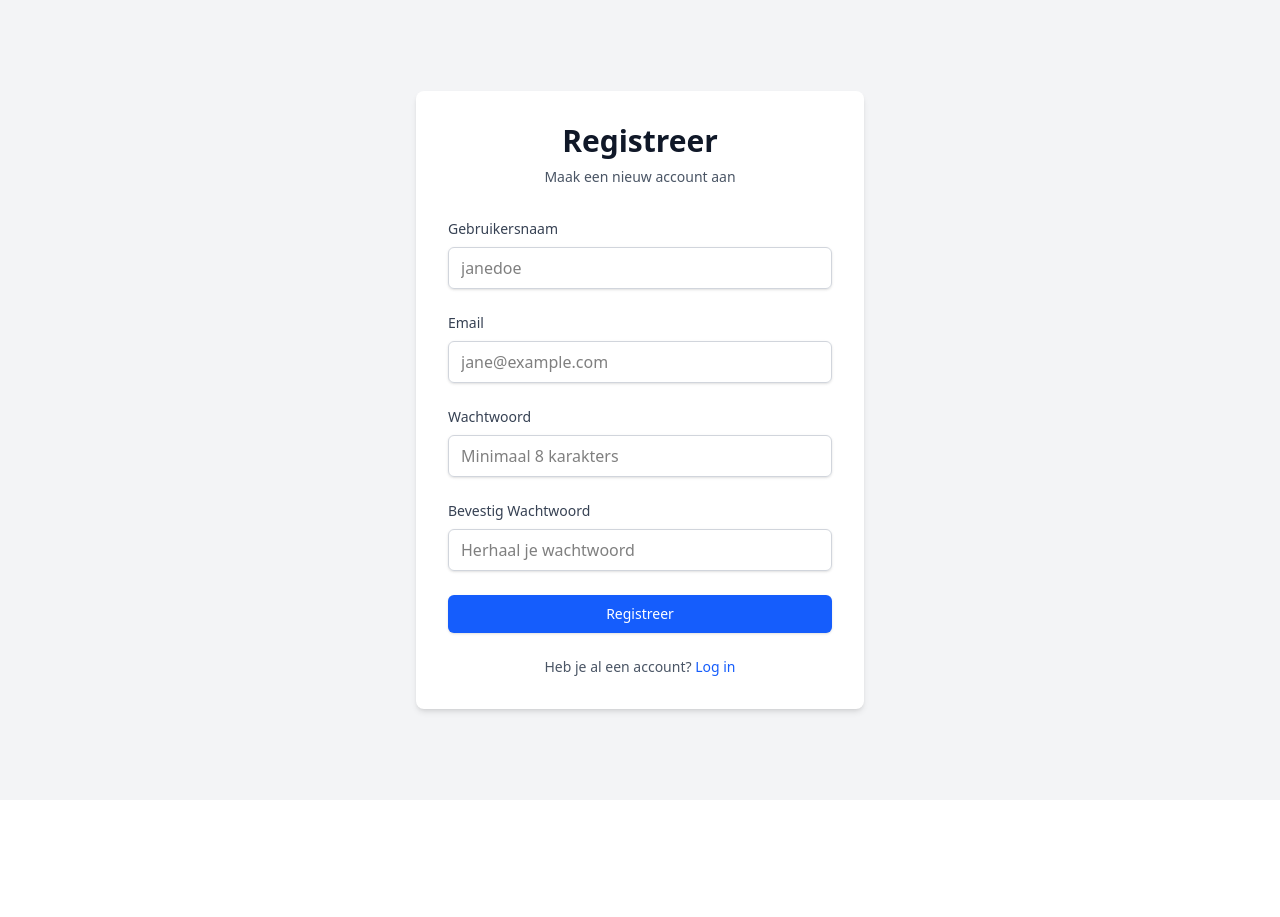
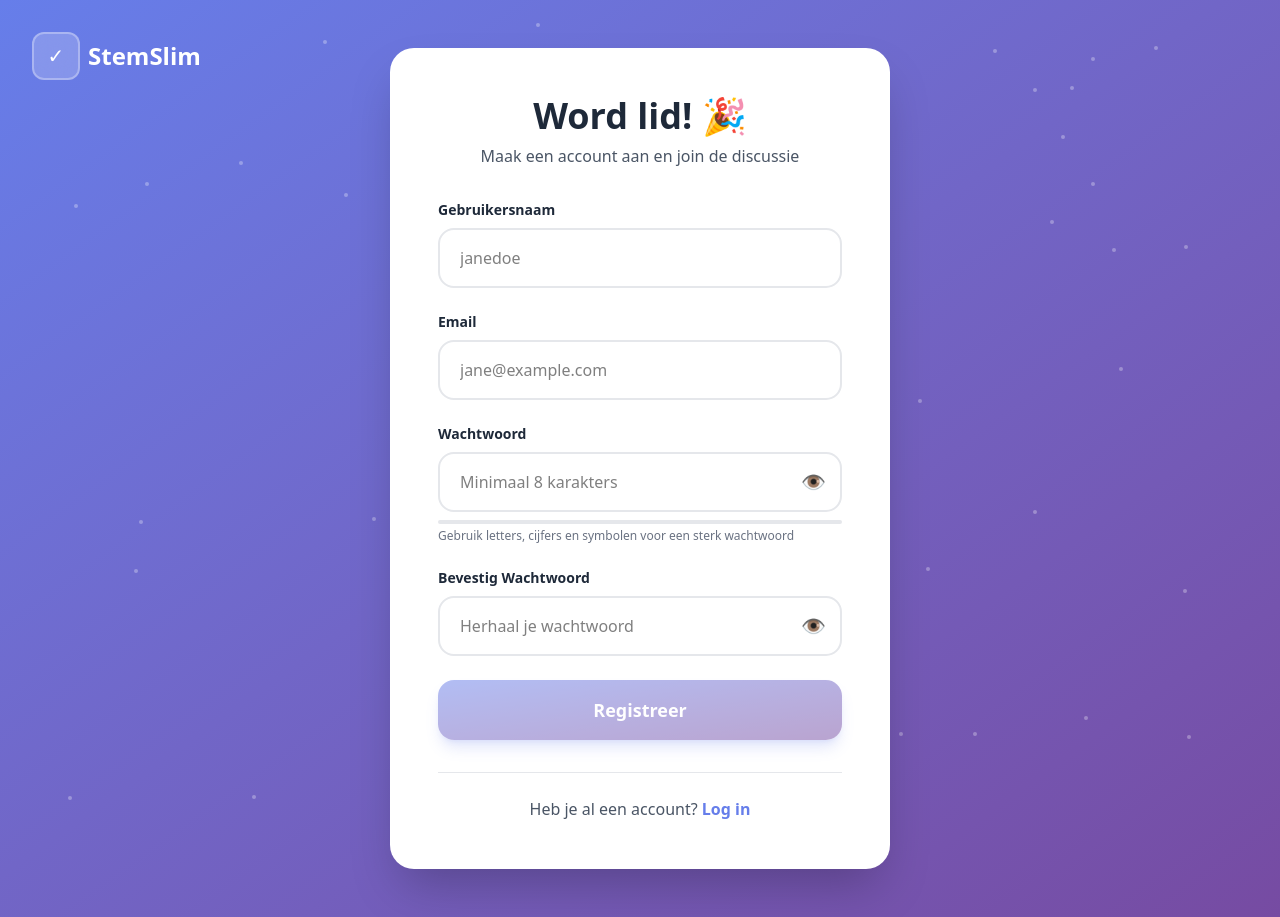
Before and after one commit to Zoiye1/election-app, a Vue app in the folder frontend/: page /register in a window 1280 px wide. Before the commit the page ends 800 px from the top, so only its background shows below. Built offline with nearby package versions, Linux system fonts and the light colour scheme; the HTML template or start-up script is replaced by a standard one.

Commit message:
(Style(Register.vue)) New design added to register page

```diff
--- a/frontend/src/views/RegisterPage.vue
+++ b/frontend/src/views/RegisterPage.vue
@@ -1,16 +1,32 @@
 <template>
-  <div class="min-h-screen bg-gray-100 flex items-center justify-center py-12 px-4 sm:px-6 lg:px-8">
-    <div class="max-w-md w-full bg-white rounded-lg shadow-md p-8">
-      <div class="mb-8">
-        <h1 class="text-3xl font-bold text-center text-gray-900">Registreer</h1>
-        <p class="mt-2 text-center text-sm text-gray-600">
-          Maak een nieuw account aan
-        </p>
+  <!-- Background gradient with particles -->
+  <div class="min-h-screen bg-gradient-to-br from-[#667eea] to-[#764ba2] relative overflow-hidden flex items-center justify-center py-12 px-4">
+    <!-- Animated particles -->
+    <div class="fixed inset-0 pointer-events-none" id="particles"></div>
+
+    <!-- Logo in top left -->
+    <div class="absolute top-8 left-8 z-10">
+      <a href="/" class="flex items-center gap-2 no-underline group transition-transform hover:scale-105">
+        <div class="w-12 h-12 bg-white/20 backdrop-blur-lg rounded-xl flex items-center justify-center text-white text-xl border-2 border-white/30">
+          ✓
+        </div>
+        <span class="text-2xl font-extrabold text-white">StemSlim</span>
+      </a>
     </div>
 
+    <!-- Register Container -->
+    <div class="relative z-10 w-full max-w-[500px] bg-white rounded-3xl shadow-2xl p-10 sm:p-12 animate-slide-in">
+      <!-- Header -->
+      <div class="text-center mb-8">
+        <h1 class="text-4xl font-extrabold text-gray-800 mb-2">Word lid! 🎉</h1>
+        <p class="text-gray-600">Maak een account aan en join de discussie</p>
+      </div>
+
+      <!-- Form -->
       <form @submit.prevent="handleRegister" class="space-y-6">
+        <!-- Username -->
         <div>
-          <label for="username" class="block text-sm font-medium text-gray-700 mb-2">
+          <label for="username" class="block text-gray-800 font-semibold mb-2 text-sm">
             Gebruikersnaam
           </label>
           <input
@@ -18,13 +34,19 @@
             id="username"
             v-model="username"
             required
+            minlength="3"
             placeholder="janedoe"
-            class="w-full px-3 py-2 border border-gray-300 rounded-md shadow-sm focus:outline-none focus:ring-2 focus:ring-blue-500 focus:border-blue-500"
+            class="w-full px-5 py-4 border-2 border-gray-200 rounded-2xl text-base transition-all focus:outline-none focus:border-[#667eea] focus:shadow-lg focus:shadow-[#667eea]/10"
+            :class="{ 'border-red-500': errorMessage && errorMessage.includes('gebruikersnaam') }"
           />
+          <p v-if="errorMessage && errorMessage.includes('gebruikersnaam')" class="text-red-500 text-xs mt-2">
+            {{ errorMessage }}
+          </p>
         </div>
 
+        <!-- Email -->
         <div>
-          <label for="email" class="block text-sm font-medium text-gray-700 mb-2">
+          <label for="email" class="block text-gray-800 font-semibold mb-2 text-sm">
             Email
           </label>
           <input
@@ -33,60 +55,124 @@
             v-model="email"
             required
             placeholder="jane@example.com"
-            class="w-full px-3 py-2 border border-gray-300 rounded-md shadow-sm focus:outline-none focus:ring-2 focus:ring-blue-500 focus:border-blue-500"
+            class="w-full px-5 py-4 border-2 border-gray-200 rounded-2xl text-base transition-all focus:outline-none focus:border-[#667eea] focus:shadow-lg focus:shadow-[#667eea]/10"
+            :class="{ 'border-red-500': errorMessage && errorMessage.includes('email') }"
           />
+          <p v-if="errorMessage && errorMessage.includes('email')" class="text-red-500 text-xs mt-2">
+            {{ errorMessage }}
+          </p>
         </div>
 
+        <!-- Password -->
         <div>
-          <label for="password" class="block text-sm font-medium text-gray-700 mb-2">
+          <label for="password" class="block text-gray-800 font-semibold mb-2 text-sm">
             Wachtwoord
           </label>
+          <div class="relative">
             <input
-            type="password"
+              :type="showPassword ? 'text' : 'password'"
               id="password"
               v-model="password"
               required
+              minlength="8"
               placeholder="Minimaal 8 karakters"
-            minlength="8"
-            class="w-full px-3 py-2 border border-gray-300 rounded-md shadow-sm focus:outline-none focus:ring-2 focus:ring-blue-500 focus:border-blue-500"
+              @input="checkPasswordStrength"
+              class="w-full px-5 py-4 pr-12 border-2 border-gray-200 rounded-2xl text-base transition-all focus:outline-none focus:border-[#667eea] focus:shadow-lg focus:shadow-[#667eea]/10"
             />
+            <button
+              type="button"
+              @click="showPassword = !showPassword"
+              class="absolute right-4 top-1/2 -translate-y-1/2 text-gray-400 hover:text-[#667eea] transition-colors text-xl"
+            >
+              {{ showPassword ? '👁️‍🗨️' : '👁️' }}
+            </button>
+          </div>
+          <!-- Password Strength Indicator -->
+          <div class="h-1 bg-gray-200 rounded-full mt-2 overflow-hidden">
+            <div
+              class="h-full transition-all duration-300 rounded-full"
+              :class="{
+                'w-1/3 bg-red-500': passwordStrength === 'weak',
+                'w-2/3 bg-orange-500': passwordStrength === 'medium',
+                'w-full bg-green-500': passwordStrength === 'strong'
+              }"
+            ></div>
+          </div>
+          <p
+            class="text-xs mt-1"
+            :class="{
+              'text-red-500': passwordStrength === 'weak',
+              'text-orange-500': passwordStrength === 'medium',
+              'text-green-500': passwordStrength === 'strong',
+              'text-gray-500': !passwordStrength
+            }"
+          >
+            {{ passwordStrengthText }}
+          </p>
         </div>
 
+        <!-- Confirm Password -->
         <div>
-          <label for="confirmPassword" class="block text-sm font-medium text-gray-700 mb-2">
+          <label for="confirmPassword" class="block text-gray-800 font-semibold mb-2 text-sm">
             Bevestig Wachtwoord
           </label>
+          <div class="relative">
             <input
-            type="password"
+              :type="showConfirmPassword ? 'text' : 'password'"
               id="confirmPassword"
               v-model="confirmPassword"
               required
               placeholder="Herhaal je wachtwoord"
-            class="w-full px-3 py-2 border border-gray-300 rounded-md shadow-sm focus:outline-none focus:ring-2 focus:ring-blue-500 focus:border-blue-500"
+              class="w-full px-5 py-4 pr-12 border-2 border-gray-200 rounded-2xl text-base transition-all focus:outline-none focus:border-[#667eea] focus:shadow-lg focus:shadow-[#667eea]/10"
+              :class="{ 'border-red-500': errorMessage && errorMessage.includes('overeen') }"
             />
+            <button
+              type="button"
+              @click="showConfirmPassword = !showConfirmPassword"
+              class="absolute right-4 top-1/2 -translate-y-1/2 text-gray-400 hover:text-[#667eea] transition-colors text-xl"
+            >
+              {{ showConfirmPassword ? '👁️‍🗨️' : '👁️' }}
+            </button>
+          </div>
+          <p v-if="errorMessage && errorMessage.includes('overeen')" class="text-red-500 text-xs mt-2">
+            {{ errorMessage }}
+          </p>
         </div>
 
+        <!-- Submit Button -->
         <button
           type="submit"
-          :disabled="isLoading"
-          class="w-full flex justify-center py-2 px-4 border border-transparent rounded-md shadow-sm text-sm font-medium text-white bg-blue-600 hover:bg-blue-700 focus:outline-none focus:ring-2 focus:ring-offset-2 focus:ring-blue-500 disabled:bg-gray-400 disabled:cursor-not-allowed transition-colors duration-200"
+          :disabled="isLoading || !isFormValid"
+          class="w-full py-4 bg-gradient-to-br from-[#667eea] to-[#764ba2] text-white rounded-2xl font-bold text-lg shadow-lg shadow-[#667eea]/40 transition-all hover:-translate-y-1 hover:shadow-xl hover:shadow-[#667eea]/50 disabled:opacity-50 disabled:cursor-not-allowed disabled:transform-none relative"
         >
-          {{ isLoading ? 'Bezig met registreren...' : 'Registreer' }}
+          <span v-if="!isLoading">Registreer</span>
+          <span v-else class="flex items-center justify-center gap-2">
+            <svg class="animate-spin h-5 w-5" viewBox="0 0 24 24">
+              <circle class="opacity-25" cx="12" cy="12" r="10" stroke="currentColor" stroke-width="4" fill="none"></circle>
+              <path class="opacity-75" fill="currentColor" d="M4 12a8 8 0 018-8V0C5.373 0 0 5.373 0 12h4zm2 5.291A7.962 7.962 0 014 12H0c0 3.042 1.135 5.824 3 7.938l3-2.647z"></path>
+            </svg>
+            Bezig met registreren...
+          </span>
         </button>
       </form>
 
-      <div v-if="errorMessage" class="mt-4 p-4 bg-red-100 border border-red-400 text-red-700 rounded-md">
-        {{ errorMessage }}
+      <!-- Error Message -->
+      <div v-if="errorMessage && !errorMessage.includes('gebruikersnaam') && !errorMessage.includes('email') && !errorMessage.includes('overeen')"
+           class="mt-6 p-4 bg-red-50 border-2 border-red-200 text-red-700 rounded-2xl text-sm">
+        ❌ {{ errorMessage }}
       </div>
 
-      <div v-if="successMessage" class="mt-4 p-4 bg-green-100 border border-green-400 text-green-700 rounded-md">
-        {{ successMessage }}
+      <!-- Success Message -->
+      <div v-if="successMessage"
+           class="mt-6 p-4 bg-green-50 border-2 border-green-200 text-green-700 rounded-2xl text-sm">
+        ✅ {{ successMessage }}
       </div>
 
-      <div class="mt-6 text-center">
-        <p class="text-sm text-gray-600">
+      <!-- Login Link -->
+      <div class="mt-8 text-center pt-6 border-t border-gray-200">
+        <p class="text-gray-600">
           Heb je al een account?
-          <a href="/login" class="font-medium text-blue-600 hover:text-blue-500">
+          <a href="/login" class="text-[#667eea] font-bold hover:text-[#764ba2] transition-colors">
             Log in
           </a>
         </p>
@@ -96,7 +182,7 @@
 </template>
 
 <script setup lang="ts">
-import { ref } from 'vue';
+import { ref, computed, onMounted } from 'vue';
 import { useRouter } from 'vue-router';
 import { RegisterService } from '@/services/RegisterService';
 
@@ -107,9 +193,41 @@ const username = ref('');
 const email = ref('');
 const password = ref('');
 const confirmPassword = ref('');
+const showPassword = ref(false);
+const showConfirmPassword = ref(false);
 const isLoading = ref(false);
 const errorMessage = ref('');
 const successMessage = ref('');
+const passwordStrength = ref('');
+
+const passwordStrengthText = computed(() => {
+  if (!password.value) return 'Gebruik letters, cijfers en symbolen voor een sterk wachtwoord';
+  if (passwordStrength.value === 'weak') return 'Zwak wachtwoord';
+  if (passwordStrength.value === 'medium') return 'Gemiddeld wachtwoord';
+  if (passwordStrength.value === 'strong') return 'Sterk wachtwoord! 💪';
+  return '';
+});
+
+const isFormValid = computed(() => {
+  return username.value.length >= 3 &&
+    email.value.includes('@') &&
+    password.value.length >= 8 &&
+    password.value === confirmPassword.value;
+});
+
+const checkPasswordStrength = () => {
+  const pass = password.value;
+  let strength = 0;
+
+  if (pass.length >= 8) strength++;
+  if (pass.match(/[a-z]/) && pass.match(/[A-Z]/)) strength++;
+  if (pass.match(/[0-9]/)) strength++;
+  if (pass.match(/[^a-zA-Z0-9]/)) strength++;
+
+  if (strength <= 1) passwordStrength.value = 'weak';
+  else if (strength <= 3) passwordStrength.value = 'medium';
+  else passwordStrength.value = 'strong';
+};
 
 const handleRegister = async () => {
   // Reset messages
@@ -124,6 +242,11 @@ const handleRegister = async () => {
 
   if (password.value.length < 8) {
     errorMessage.value = 'Wachtwoord moet minimaal 8 karakters zijn';
+    return;
+  }
+
+  if (username.value.length < 3) {
+    errorMessage.value = 'Gebruikersnaam moet minimaal 3 karakters zijn';
     return;
   }
 
@@ -154,4 +277,47 @@ const handleRegister = async () => {
     isLoading.value = false;
   }
 };
+
+// Generate particles on mount
+onMounted(() => {
+  const particlesContainer = document.getElementById('particles');
+  if (particlesContainer) {
+    for (let i = 0; i < 50; i++) {
+      const particle = document.createElement('div');
+      particle.className = 'absolute w-1 h-1 bg-white/30 rounded-full animate-float';
+      particle.style.left = Math.random() * 100 + '%';
+      particle.style.top = Math.random() * 100 + '%';
+      particle.style.animationDelay = Math.random() * 6 + 's';
+      particlesContainer.appendChild(particle);
+    }
+  }
+});
 </script>
+
+<style scoped>
+/* Float animation for particles */
+@keyframes float {
+  0%, 100% { transform: translateY(0) translateX(0); }
+  50% { transform: translateY(-20px) translateX(10px); }
+}
+
+.animate-float {
+  animation: float 6s ease-in-out infinite;
+}
+
+/* Slide in animation for form */
+@keyframes slide-in {
+  from {
+    opacity: 0;
+    transform: translateY(30px);
+  }
+  to {
+    opacity: 1;
+    transform: translateY(0);
+  }
+}
+
+.animate-slide-in {
+  animation: slide-in 0.5s ease-out;
+}
+</style>
```
Lines whose indentation alone changed are shown as unchanged.
